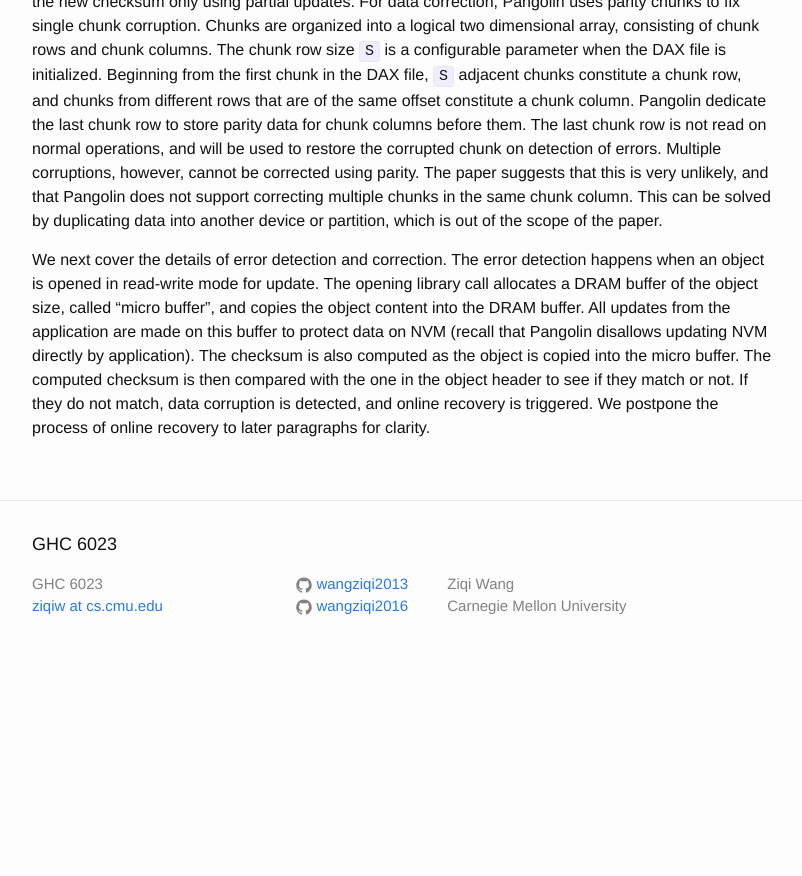
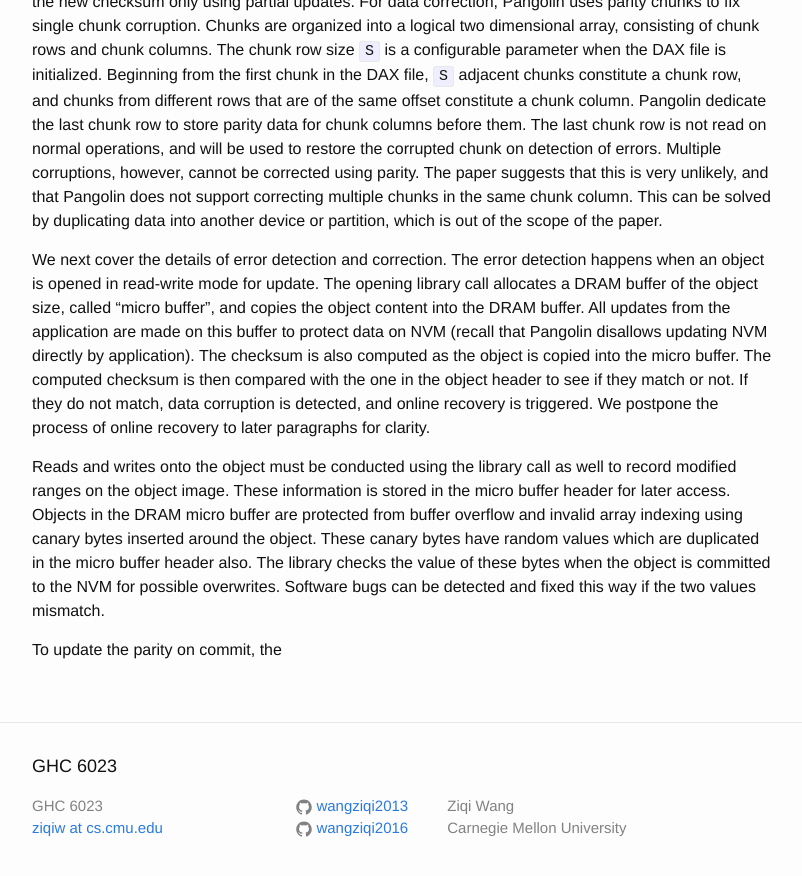
Before and after one commit to wangziqi2013/wangziqi2013.github.io, a Jekyll site: the page built from _posts/2020-02-05-pangolin.markdown, in a window 1280 px wide and 900 px high, scrolled down 1392 px. Shown: the top 876 px of the window, without its empty margins (238-1040 px from the left). Built offline with Jekyll 4.4.1, drawn with Linux system fonts in a browser that asks for light colours; before the commit the page ends 2070 px from its top, so only the background shows below that.

Commit message:
Adding canary bytes

```diff
--- a/_posts/2020-02-05-pangolin.markdown
+++ b/_posts/2020-02-05-pangolin.markdown
@@ -63,3 +63,11 @@ data on NVM (recall that Pangolin disallows updating NVM directly by application
 object is copied into the micro buffer. The computed checksum is then compared with the one in the object header to
 see if they match or not. If they do not match, data corruption is detected, and online recovery is triggered. We postpone
 the process of online recovery to later paragraphs for clarity.
+
+Reads and writes onto the object must be conducted using the library call as well to record modified ranges on the object
+image. These information is stored in the micro buffer header for later access. Objects in the DRAM micro buffer are protected
+from buffer overflow and invalid array indexing using canary bytes inserted around the object. These canary bytes have random
+values which are duplicated in the micro buffer header also. The library checks the value of these bytes when the object
+is committed to the NVM for possible overwrites. Software bugs can be detected and fixed this way if the two values mismatch.
+
+To update the parity on commit, the
```
